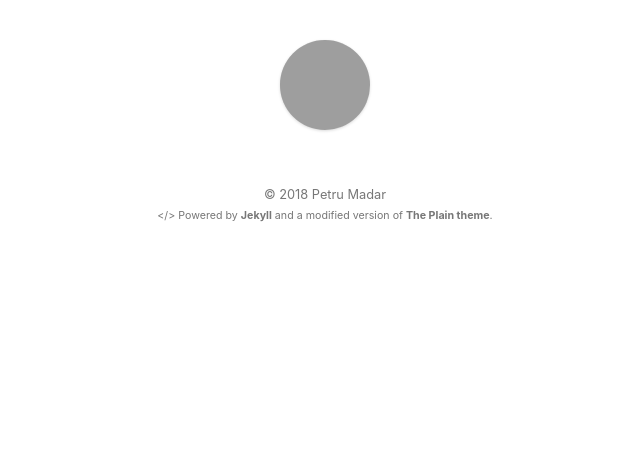
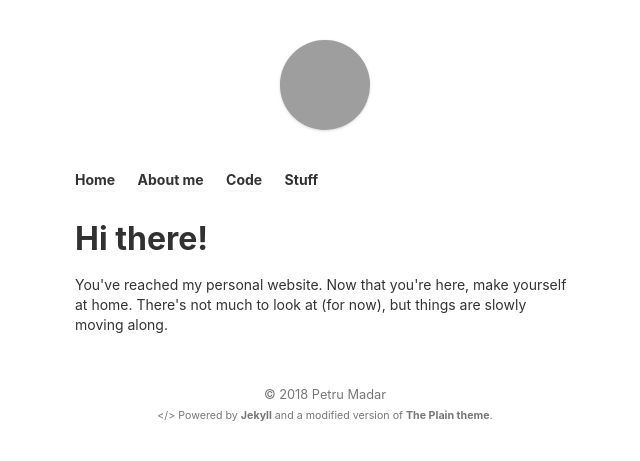
Before and after one commit to petru/prologue, a Jekyll site: the page built from index.html, in a window 1280 px wide. Shown: the top 461 px of the page, without its empty margins (315-955 px from the left). Built offline with Jekyll 4.4.1, drawn with Linux system fonts in a browser that asks for light colours; grey boxes are pictures that could not be loaded.

Commit message:
Customize content

```diff
--- a/_includes/header.html
+++ b/_includes/header.html
@@ -14,3 +14,11 @@
 	<span class="logo-prompt code">{{ prompt }}</span>
 
 </aside>
+<nav>
+	<ul>
+		<li><a href="/">Home</a></li>
+		<li><a href="/about.html">About me</a></li>
+		<li><a href="/code.html">Code</a></li>
+		<li><a href="/stuff.html">Stuff</a></li>
+	</ul>
+</nav>
--- a/_sass/main.scss
+++ b/_sass/main.scss
@@ -39,7 +39,7 @@ h1 {
 
 h2 {
   margin-top: 1rem;
-  font-size: 1.5rem;
+  font-size: 1.3rem;
 }
 
 h3 {
@@ -184,7 +184,7 @@ code {
   color: #f14e32;
   background: #eee;
   padding: 2px 6px;
-  font-size: 13px;
+  font-size: 12px;
 }
 pre {
   display: block;
@@ -372,37 +372,27 @@ section {
     }
   }
 }
-/*
-@keyframes bounce {0% {
-    transform: translate3d( 0, -1000px, 0 );
-  }
-  60% {
-    transform: translate3d( 0, 25px, 0 );
-  }
-  75% {
-    transform: translate3d( 0, -10px, 0 );
-  }
-  90% {
-    transform: translate3d( 0, 5px, 0 );
-  }
-  100% {
-    transform: none;
-  }
+
+nav {
+  max-width: 500px;
+  margin: 0 auto;
 }
-@-webkit-keyframes bounce {0% {
-    -webkit-transform: translate3d( 0, -1000px, 0 );
-  }
-  60% {
-    -webkit-transform: translate3d( 0, 25px, 0 );
-  }
-  75% {
-    -webkit-transform: translate3d( 0, -10px, 0 );
-  }
-  90% {
-    -webkit-transform: translate3d( 0, 5px, 0 );
-  }
-  100% {
-    -webkit-transform: none;
-  }
+
+nav > ul {
+  list-style-type: none;
+  margin: 0;
+  padding: 0;
+  overflow: hidden;
 }
-*/
+
+nav > ul > li {
+  float: left;
+}
+
+nav > ul > li a {
+  display: block;
+  margin-right: 1.4rem;
+  font-weight: bold;
+  text-decoration: none;
+  border-bottom: 2px solid #f9f9f9;
+}
--- a/index.html
+++ b/index.html
@@ -3,7 +3,8 @@ layout: default
 ---
 
 <section>
-
+	<h1>Hi there!</h1>
+	<p>You've reached my personal website. Now that you're here, make yourself at home. There's not much to look at (for now), but things are slowly moving along.</p>
 	{% for post in site.posts %}
 		{% unless post.next %}
 			<h3 class="code">{{ post.date | date: '%Y' }}</h3>
```
Also changed, not shown: stuff.md (+1 -1 lines).
